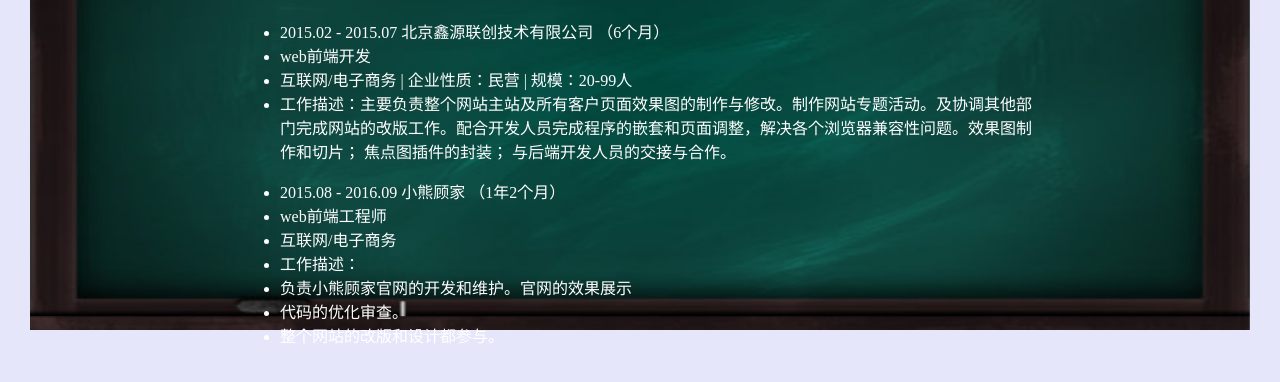
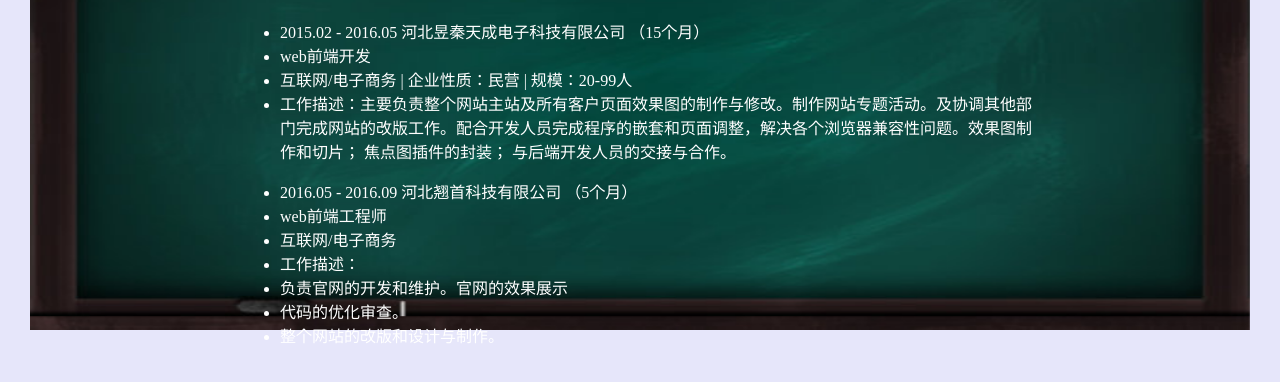
Before and after one commit to WritingMe/WritingMe.github.io, a plain HTML site: page 简历/template/c.html in a window 1280 px wide. Shown: the part 270-652 px from the top of the page. Drawn offline with Linux system fonts and the light colour scheme.

Commit message:
change
change

```diff
--- a/简历/template/c.html
+++ b/简历/template/c.html
@@ -50,19 +50,19 @@
       <div id="text">
           <h1>工作经历</h1>
           <ul>
-            <li>2015.02 - 2015.07  北京鑫源联创技术有限公司  （6个月）</li>
+            <li>2015.02 - 2016.05  河北昱秦天成电子科技有限公司  （15个月）</li>
             <li>web前端开发</li>
             <li>互联网/电子商务 | 企业性质：民营 | 规模：20-99人</li>
             <li>工作描述：主要负责整个网站主站及所有客户页面效果图的制作与修改。制作网站专题活动。及协调其他部门完成网站的改版工作。配合开发人员完成程序的嵌套和页面调整，解决各个浏览器兼容性问题。效果图制作和切片； 焦点图插件的封装； 与后端开发人员的交接与合作。</li>
           </ul>
           <ul>
-            <li>2015.08 - 2016.09  小熊顾家  （1年2个月）</li>
+            <li>2016.05 - 2016.09  河北翘首科技有限公司  （5个月）</li>
             <li>web前端工程师</li>
             <li>互联网/电子商务</li>
             <li>工作描述： </li>
-            <li>负责小熊顾家官网的开发和维护。官网的效果展示</li>
+            <li>负责官网的开发和维护。官网的效果展示</li>
             <li>代码的优化审查。</li>
-            <li>整个网站的改版和设计都参与。</li>
+            <li>整个网站的改版和设计与制作。</li>
           </ul>
       </div>
       <a href="../index.html"><img src="../images/button.JPG" alt="返回" id="btn"></a>
```
Also changed, not shown: 简历/index.html (+1 -1 lines).
